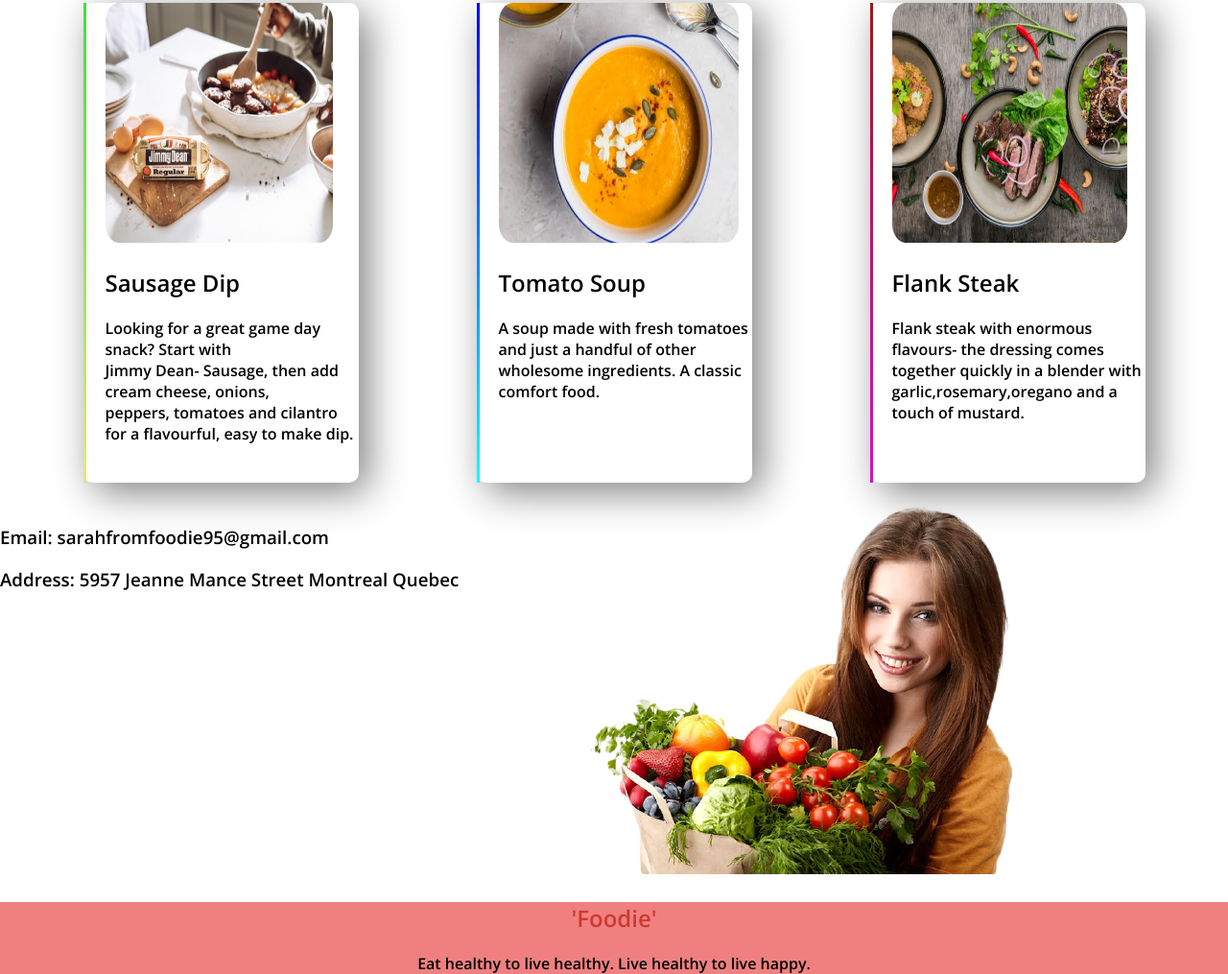
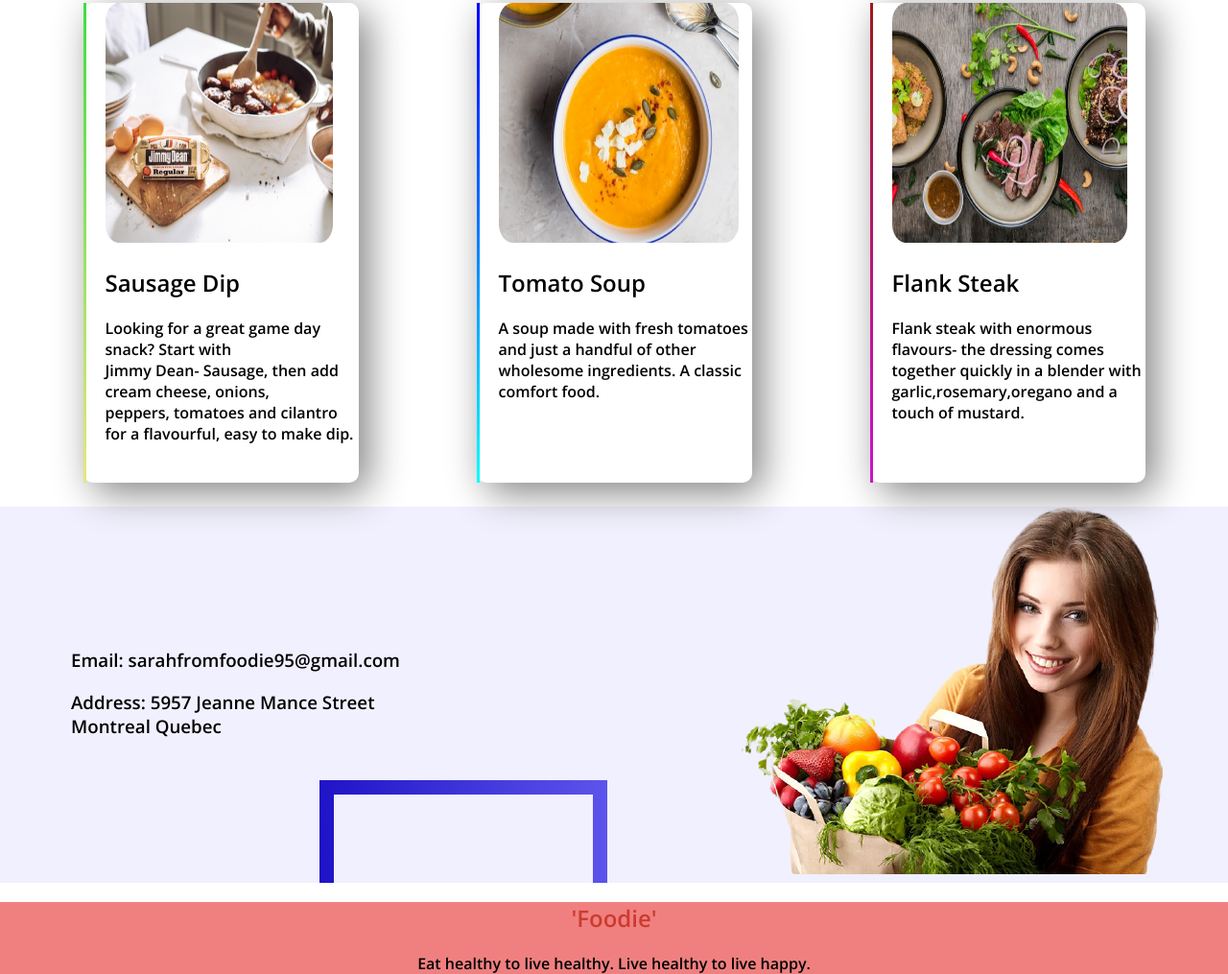
Before and after one commit to Nafisa-Muntaha7/Assignment-one-foodie, a plain HTML site: page index.html in a window 1280 px wide. Shown: the part 1666-2681 px from the top of the page at 96% size. Drawn offline with nearby package versions, Linux system fonts and the light colour scheme.

Commit message:
the last

```diff
--- a/index.html
+++ b/index.html
@@ -75,11 +75,11 @@
         </div>
     </section>
     <section class="extra">
-        <div>
+        <div id="info" class="width">
             <h3>Email: sarahfromfoodie95@gmail.com</h3>
             <h3>Address: 5957 Jeanne Mance Street Montreal Quebec</h3>
         </div>
-        <div>
+        <div class="width">
             <img src="IMAGES/female/kisspng-healthy-diet-food-eating-nutrition-woman-diet-5b20e260c13c04.3441013515288817607915-removebg-preview.png"
                 alt="">
         </div>
--- a/style.css
+++ b/style.css
@@ -96,6 +96,11 @@ h1{
 }
 .extra{
     display: flex;
+    background-image: url(images/shapes/Frame\ 56.jpg);
+}
+#info{
+    padding-top: 10%;
+    padding-right: 10%;
 }
 .footer{
     background-color:lightcoral;
```
